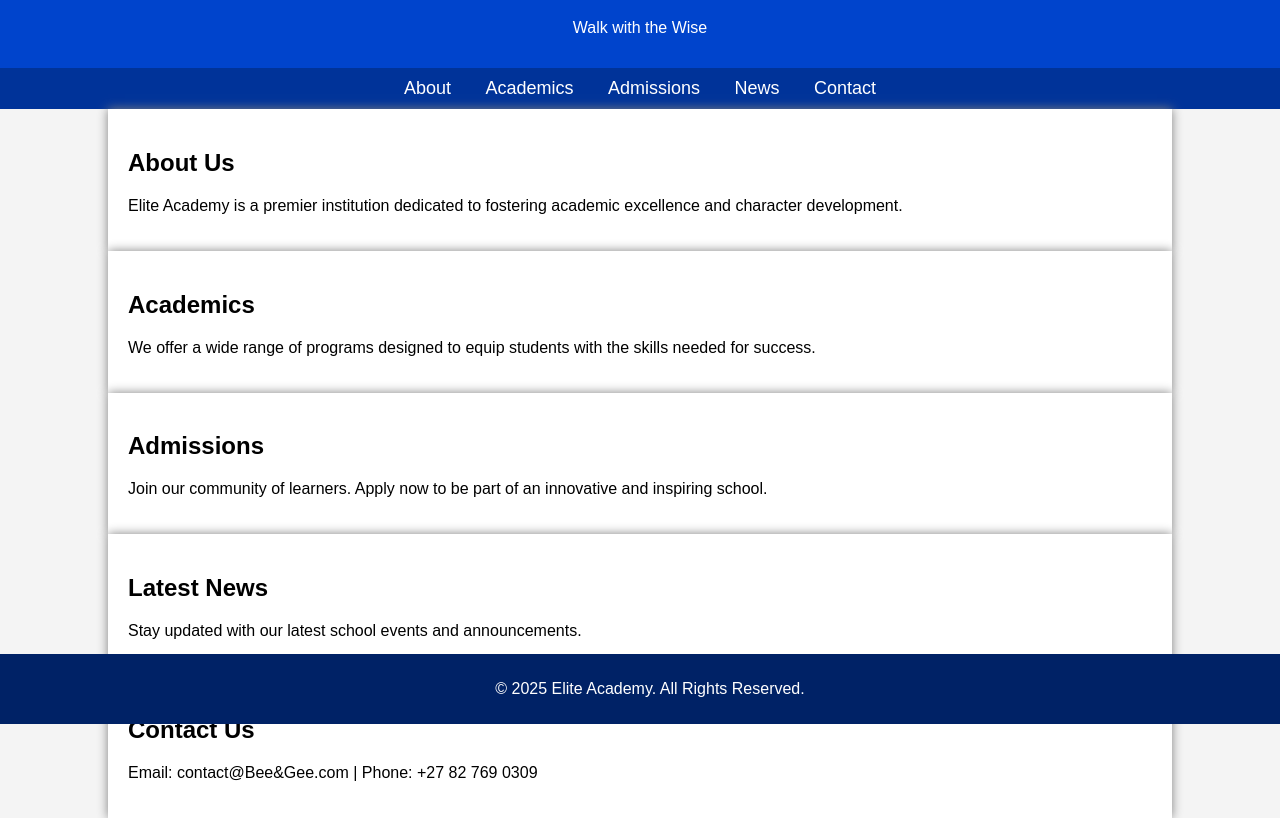
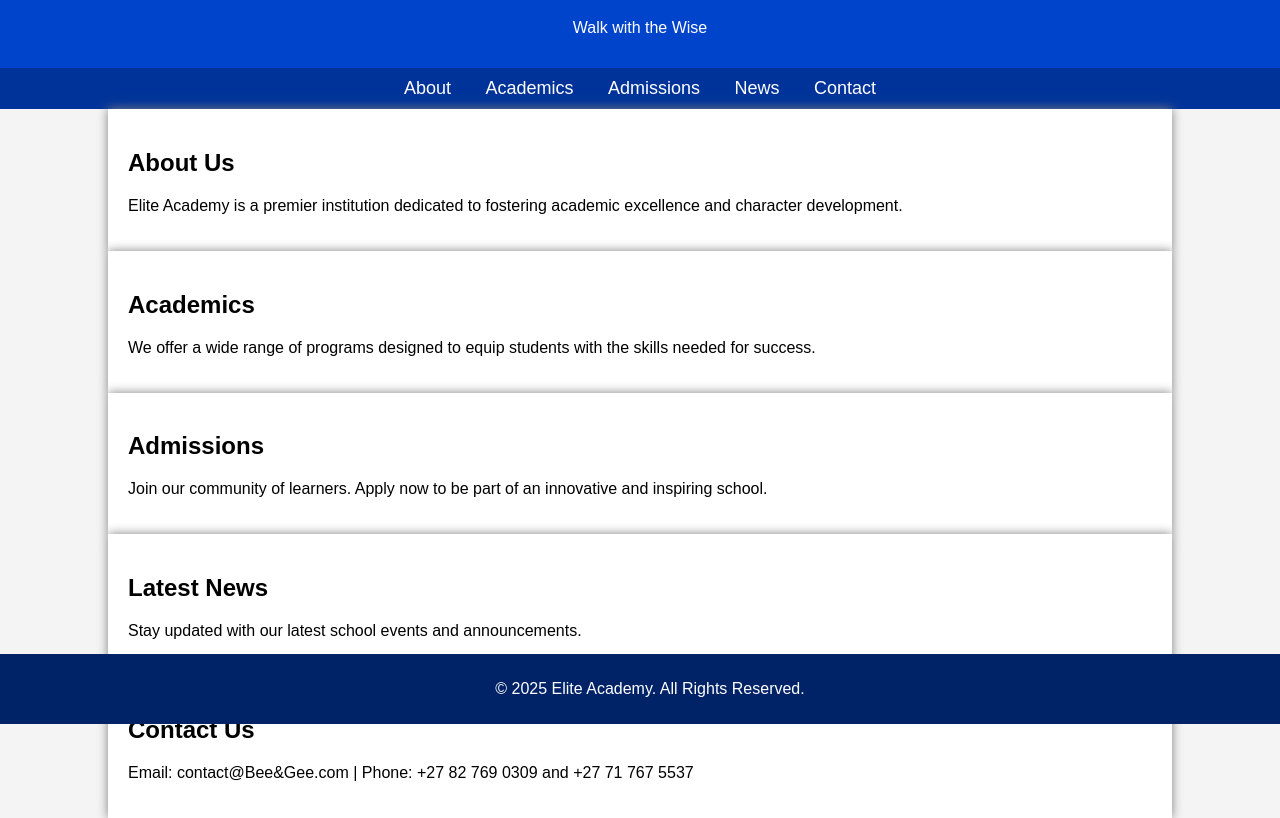
Before and after one commit to Esethu2006/Gee__Bee, a plain HTML site: page index.html in a window 1280 px wide. Shown: the part 76-894 px from the top of the page. Drawn offline with Linux system fonts and the light colour scheme.

Commit message:
Update index.html

```diff
--- a/index.html
+++ b/index.html
@@ -76,7 +76,7 @@
     </div>
     <div class="container" id="contact">
         <h2>Contact Us</h2>
-        <p>Email: contact@Bee&Gee.com | Phone: +27 82 769 0309</p>
+        <p>Email: contact@Bee&Gee.com | Phone: +27 82 769 0309 and +27 71 767 5537</p>
     </div>
     <footer>
         <p>&copy; 2025 Elite Academy. All Rights Reserved.</p>
```
